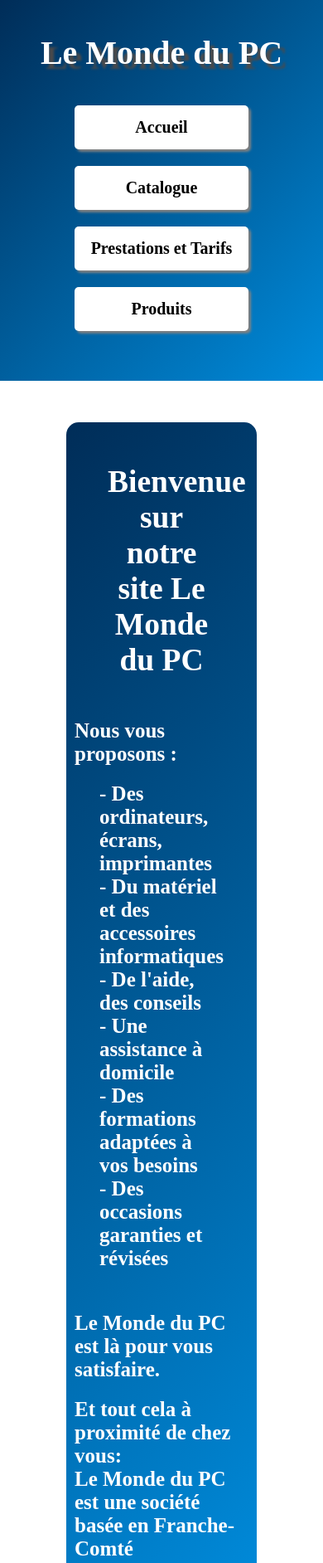
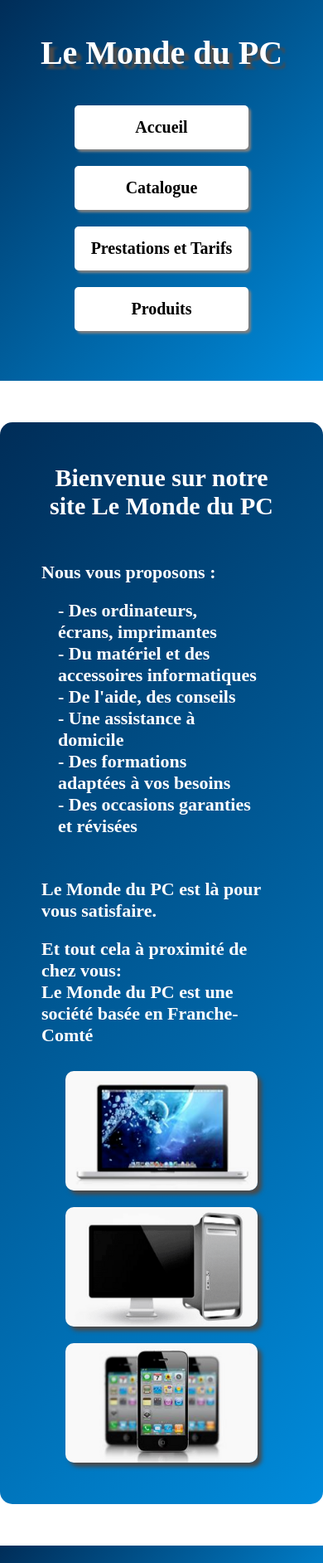
Before and after one commit to mikagame/Lmdupc, a plain HTML site: page index.html in a window 390 px wide. Shown: the top 1884 px of the page at 83% size. Drawn offline with Linux system fonts and the light colour scheme.

Commit message:
mobile index.html

```diff
--- a/styles/pages/_index.scss
+++ b/styles/pages/_index.scss
@@ -56,20 +56,22 @@
      font-weight: bold;
      color: white;
      border-radius: 15px;
-     margin: 0 80px 0 80px;
+     margin: 0 15% 0 15%;
      h2 {
          margin-bottom: 50px;
          text-align: center;
          width: 100%;
+         font-size: 30px;
      }
      p {
          margin-bottom: 20px;
      }
      ul {
-         margin-left: 30px;
+         margin-left: 20px;
          margin-right: 30px;
          list-style: none;
          margin-bottom: 50px;
+         font-size: 22px;
      }
  }
 
@@ -118,7 +120,7 @@
      // border-top-right-radius: 15px;
  }
 
- @media only screen and (min-width: 600px) and (max-width:1150px) {
+ @media only screen and (min-width: 600px) and (max-width:1200px) {
      nav {
          display: grid;
          grid-template-columns: 1fr 1fr;
@@ -126,6 +128,7 @@
          justify-content: center;
          justify-items: center;
          gap: 20px;
+         max-width: 660px;
      }
  }
 
@@ -143,3 +146,41 @@
          gap: 20px;
      }
  }
+
+ @media only screen and (max-width: 999px) {
+     .home {
+         margin: 0;
+     }
+     h2 {
+         font-size: 25px;
+     }
+     .list {
+         p,
+         h3,
+         li {
+             font-size: 22px;
+         }
+     }
+     .listImg {
+         display: flex;
+         flex-direction: column;
+     }
+     .images {
+         display: grid;
+         grid-template-columns: 1fr;
+         margin-top: 30px;
+     }
+ }
+
+ @media only screen and (min-width: 1000px) and (max-width: 1200px) {
+     .listImg {
+         display: flex;
+         flex-direction: column;
+         justify-content: center;
+     }
+     .images {
+         display: flex;
+         margin-top: 30px;
+         min-width: 660px;
+     }
+ }
```
Also changed, not shown: styles/main.css, 1 other file.
